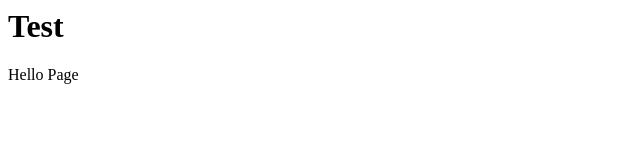
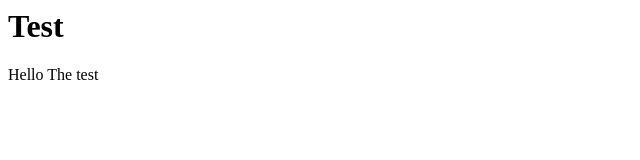
Before and after one commit to ozlevka/augury, a plain HTML site: page project/index.html in a window 1280 px wide. Shown: the full height of the page, 0-640 px from the left. Drawn offline with Linux system fonts and the light colour scheme.

Commit message:
Hello test

```diff
--- a/project/index.html
+++ b/project/index.html
@@ -4,7 +4,7 @@
         <h1>Test</h1>
         <div>
             <p>
-                Hello Page
+                Hello The test
             </p>
         </div>
     </body>
```
